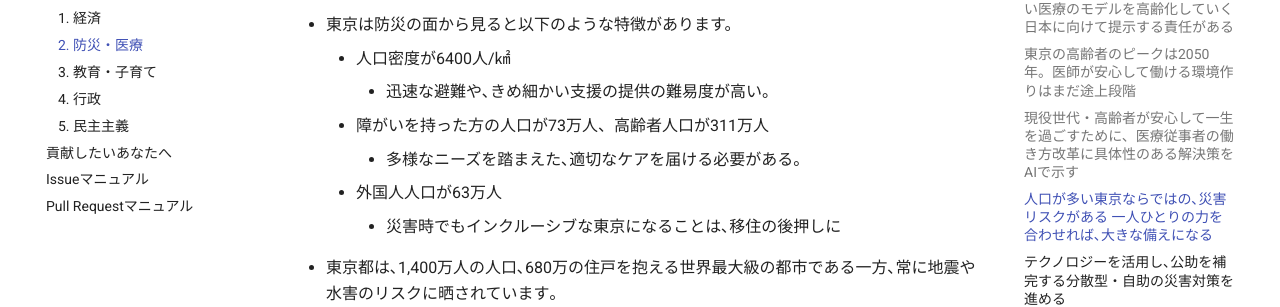
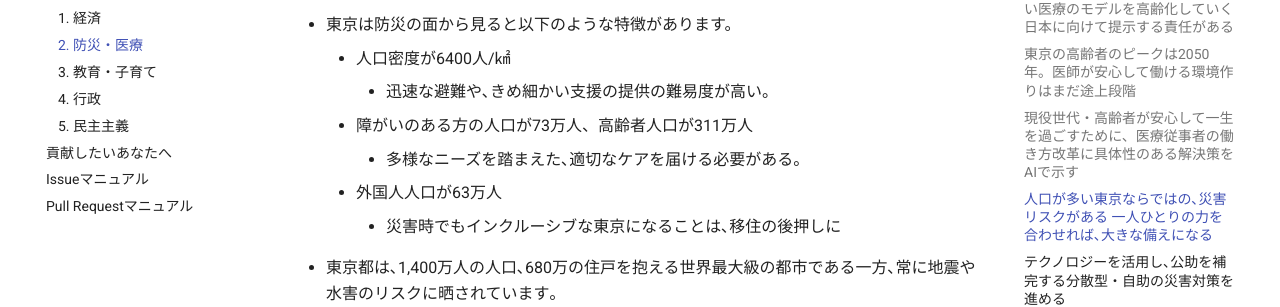
Before and after one commit to takahiroanno2024/election2024, an MkDocs documentation site: the page built from docs/manifest/care.md, in a window 1280 px wide and 900 px high, scrolled down 2859 px. Shown: the part 144-451 px from the top of the window. Built offline with MkDocs 1.6.1 and Material for MkDocs 9.7.7, drawn with Linux system fonts in a browser that asks for light colours.

Commit message:
Update care.md
表現の変更: 障がいを持った→障がいのある

```diff
--- a/docs/manifest/care.md
+++ b/docs/manifest/care.md
@@ -61,7 +61,7 @@
 - 東京は防災の面から見ると以下のような特徴があります。
     - 人口密度が6400人/㎢
         - 迅速な避難や､きめ細かい支援の提供の難易度が高い。
-    - 障がいを持った方の人口が73万人、高齢者人口が311万人
+    - 障がいのある方の人口が73万人、高齢者人口が311万人
         - 多様なニーズを踏まえた､適切なケアを届ける必要がある。
     - 外国人人口が63万人
         - 災害時でもインクルーシブな東京になることは､移住の後押しに
```
